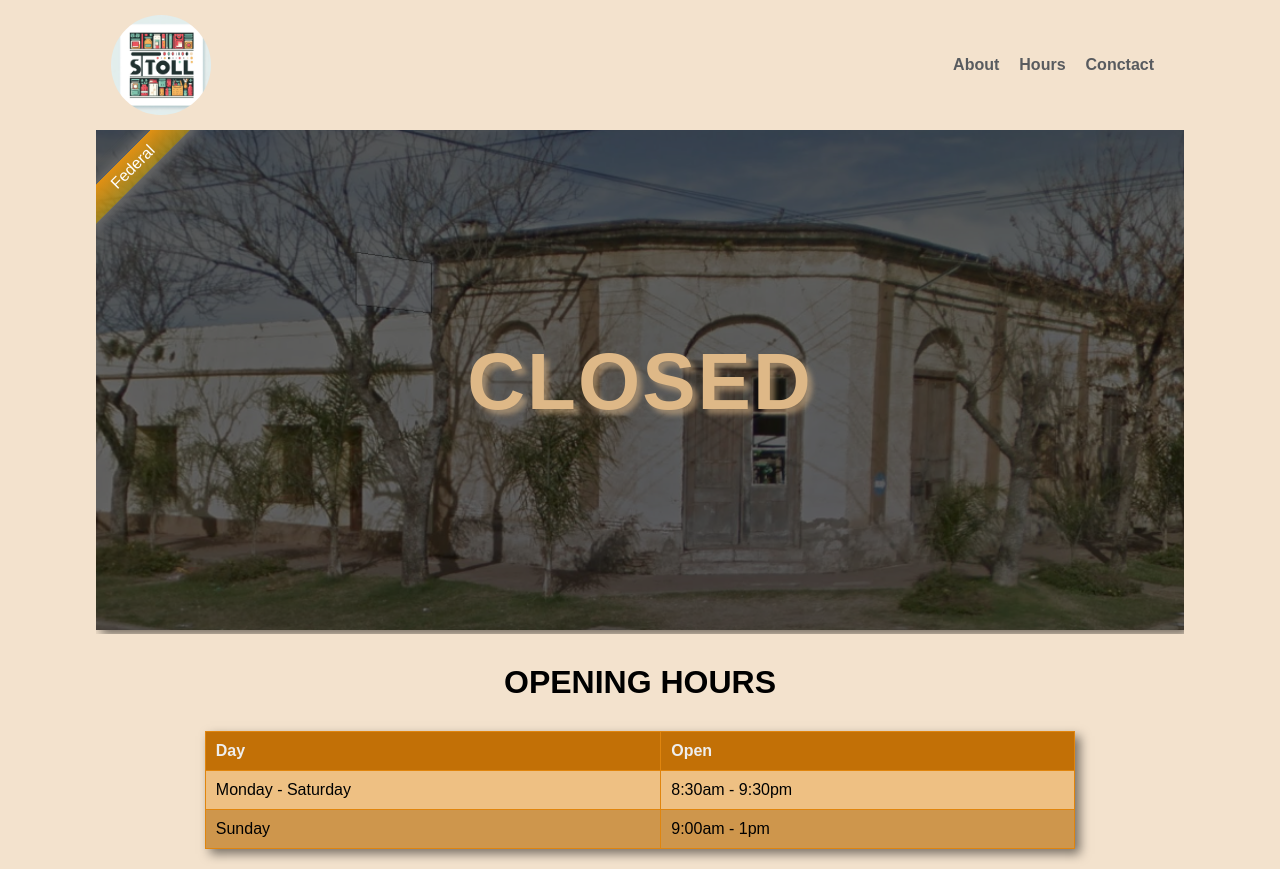
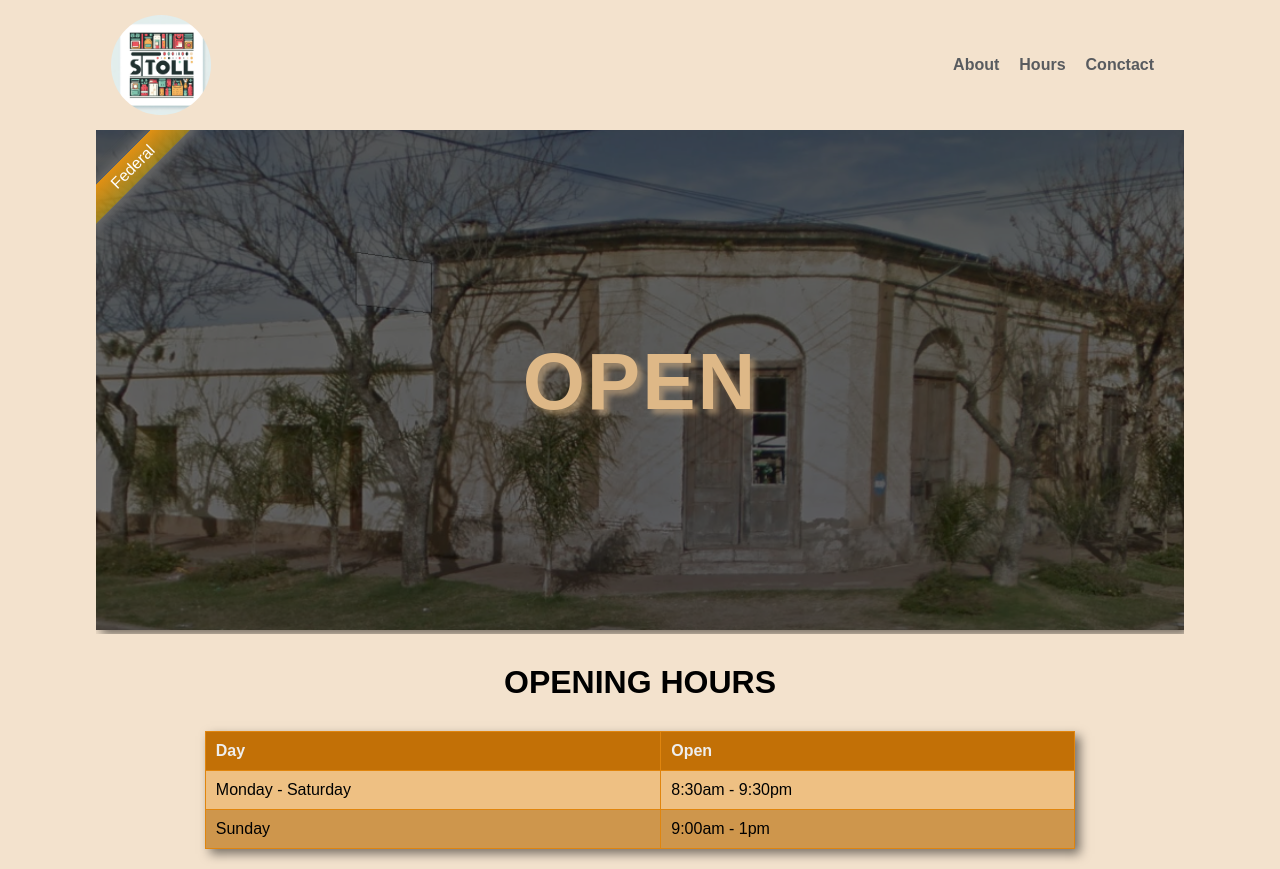
Before and after one commit to FrancoStoll/almacen-stoll, a React (Vite) app: page / in a window 1280 px wide. Built offline with nearby package versions, Linux system fonts and the light colour scheme.

Commit message:
deploy test

```diff
--- a/package.json
+++ b/package.json
@@ -10,6 +10,8 @@
     "preview": "vite preview"
   },
   "dependencies": {
+    "date-fns": "^2.30.0",
+    "date-fns-tz": "^2.0.0",
     "react": "^18.2.0",
     "react-dom": "^18.2.0"
   },
--- a/src/components/Navbar.jsx
+++ b/src/components/Navbar.jsx
@@ -1,4 +1,33 @@
+import { useState, useEffect } from "react";
+import { addHours, isSunday } from "date-fns";
+import { utcToZonedTime, format } from "date-fns-tz";
+import { resetDate } from "../helpers/resetDate";
+import { isMorningOpen, isAfternoon } from "../helpers/hours";
+
 const Navbar = () => {
+  const [isOpen, setIsOpen] = useState(false);
+
+  useEffect(() => {
+    const now = new Date();
+    const argentinaTimeZone = "America/Argentina/Buenos_Aires";
+    const zonedNow = utcToZonedTime(now, argentinaTimeZone);
+
+    // const prueba = Date.now();
+    // const cerrado = addHours(prueba, 4);
+
+    const morning = isMorningOpen(zonedNow);
+    const afternoon = isAfternoon(zonedNow);
+    if (morning) {
+      setIsOpen(true);
+    }
+
+    if (afternoon) {
+      setIsOpen(true);
+    }
+  }, []);
+
+
+
   return (
     <>
       <div className="navegacion">
@@ -15,8 +44,7 @@ const Navbar = () => {
         <div className="content">
           <div className="offer">Federal</div>
           <img src="../../public/images/imagen-google.PNG" alt="imagen logo" />
-          {/* <h2>Open</h2> */}
-          <h2>Closed</h2>
+          {isOpen ? <h2>Open</h2> : <h2>Closed</h2>}
         </div>
       </div>
     </>
--- /dev/null
+++ b/src/helpers/hours.js
@@ -0,0 +1,21 @@
+import { getHours, getMinutes } from "date-fns";
+
+const isMorningOpen = (date) => {
+  const hours = getHours(date);
+
+  return hours >= 9 && hours <= 13;
+};
+
+const isAfternoon = (date) => {
+  const hours = getHours(date);
+
+  return hours >= 16 && hours <= 21;
+};
+
+export { isAfternoon, isMorningOpen };
+
+// Abierto de 8:30
+// Cierra 13
+
+//Abre nuevamente 16:30
+// Cierra nuevamente 9:30
--- /dev/null
+++ b/src/helpers/resetDate.js
@@ -0,0 +1,12 @@
+export function resetDate(fecha) {
+  const options = {
+    year: "numeric",
+    month: "2-digit",
+    day: "2-digit",
+    hour: "2-digit",
+    minute: "2-digit",
+  };
+
+  const fechaFormateada = fecha.toLocaleString("es-AR", options);
+  return fechaFormateada.replace(/ /, " ");
+}
```
Also changed, not shown: 1 other file (tests, documents, lock files or other folders).
